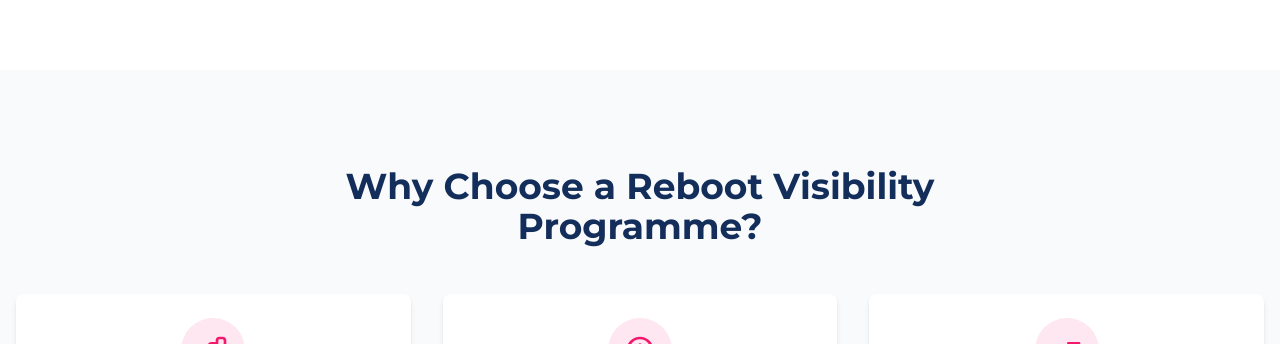
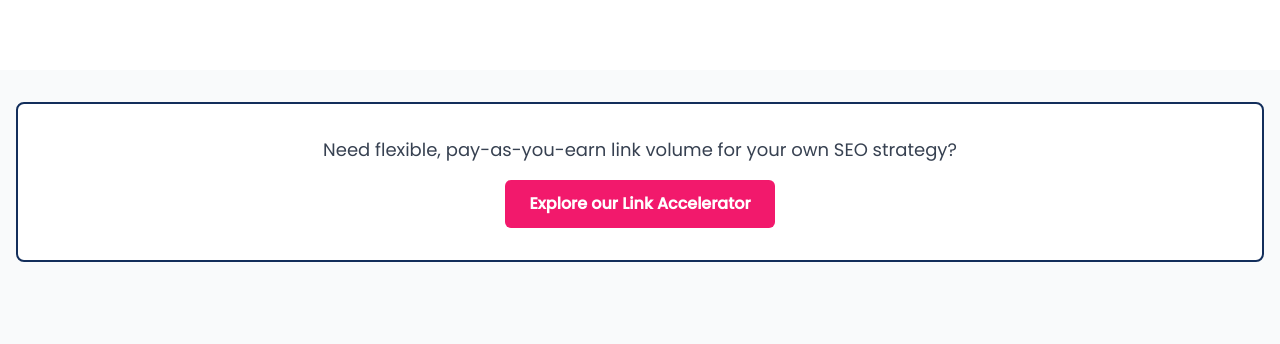
Before and after one commit to ZoCodes/reboot-authority-launchpad, a React (Vite) app: page / in a window 1280 px wide. Shown: the part 572-916 px from the top of the page. Built offline with nearby package versions, Linux system fonts and the light colour scheme.

Commit message:
Add Link Accelerator callout
Added a callout with a button linking to the Link Accelerator section.

```diff
--- /dev/null
+++ b/src/components/LinkAcceleratorCallout.tsx
@@ -0,0 +1,19 @@
+
+const LinkAcceleratorCallout = () => {
+  return (
+    <section className="py-8 bg-gray-50">
+      <div className="container-custom">
+        <div className="bg-white border-2 border-reboot-navy rounded-lg p-6 md:p-8 text-center">
+          <p className="text-lg mb-4 text-gray-700">
+            Need flexible, pay-as-you-earn link volume for your own SEO strategy?
+          </p>
+          <button className="bg-reboot-pink text-white px-6 py-3 rounded-md font-semibold hover:bg-opacity-90 transition-all">
+            Explore our Link Accelerator
+          </button>
+        </div>
+      </div>
+    </section>
+  );
+};
+
+export default LinkAcceleratorCallout;
--- a/src/pages/Index.tsx
+++ b/src/pages/Index.tsx
@@ -2,6 +2,7 @@
 import { useState, useEffect } from "react";
 import Navbar from "@/components/Navbar";
 import HeroSection from "@/components/HeroSection";
+import LinkAcceleratorCallout from "@/components/LinkAcceleratorCallout";
 import WhyChooseSection from "@/components/WhyChooseSection";
 import PackagesSection from "@/components/PackagesSection";
 import GetStartedSection from "@/components/GetStartedSection";
@@ -41,6 +42,7 @@ const Index = () => {
     <div className="min-h-screen bg-white">
       <Navbar />
       <HeroSection />
+      <LinkAcceleratorCallout />
       <WhyChooseSection />
       <PackagesSection />
       <GetStartedSection />
```
